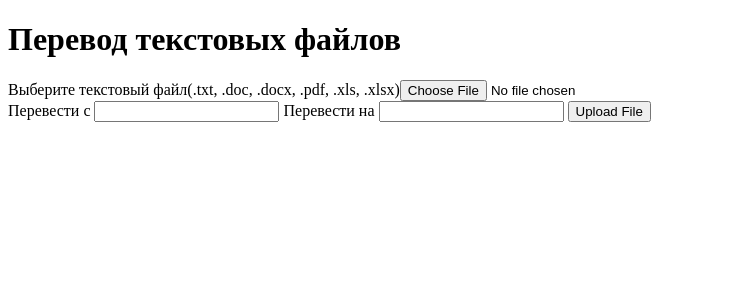
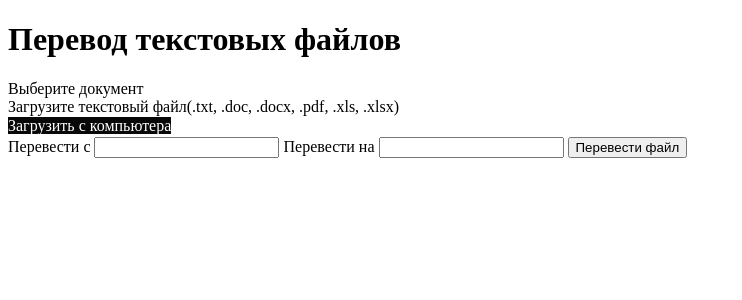
Before and after one commit to MaximTyt/DocumentTranslator, a Flask app: page / in a window 1280 px wide. Shown: the top 300 px of the page, without its empty margins (0-742 px from the left). Run offline with Flask 2, Linux system fonts and the light colour scheme.

Commit message:
Работа с .txt окончена. Теперь можно скачать, переведённый файл.

```diff
--- a/main.py
+++ b/main.py
@@ -118,11 +118,7 @@ LANGUAGES = {
     'yo': 'Йоруба',
     'zu': 'Зулу'}
 
-def read_txt(path):
-    text = ''
-    with open(path, encoding="utf_8") as f:
-        text = f.read()
-    return text
+
 
 
 def convertDocAndDocx(file_path, src_ext, dest_ext):
@@ -148,20 +144,7 @@ def convertPDFtoDocx(path):
         return path
 
 
-def read_doc_docx_pdf(path, dest_lang, src_lang):
-    origin_path = path
-    if path.endswith('.doc'):
-        path = convertDocAndDocx(path, '.doc', '.docx')
-    elif path.endswith('pdf'):
-        path = convertPDFtoDocx(path)
-    document = Document(path)
-    all_text = []
-    for p in document.paragraphs:
-        all_text.append(p.text)
-    for table in document.tables:
-        for row in table.rows:
-            for cell in row.cells:
-                all_text.append(cell.text)
+def translateText(all_text, dest_lang, src_lang):
     new_all_text = []
     for i in range(len(all_text)):
         if '\n' in all_text[i] and len(all_text[i]) > 1:
@@ -175,6 +158,8 @@ def read_doc_docx_pdf(path, dest_lang, src_lang):
         if '' in new_all_text:
             new_all_text.remove('')
     all_text = sorted(list(set(new_all_text)), reverse=True, key=len)
+    if '' in all_text:
+        all_text.remove('')
     block_list = []
     temp = ''
     for i in all_text:
@@ -191,6 +176,41 @@ def read_doc_docx_pdf(path, dest_lang, src_lang):
     for i in result:
         temp = i.split('\n')
         new_all_text.extend(temp)
+    return all_text, new_all_text
+
+
+def translate_txt(path, dest_lang, src_lang):
+    text = ''
+    with open(path, encoding="utf_8") as f:
+        text = f.read()
+    all_text = text.split('\n')
+    all_text, new_all_text = translateText(all_text, dest_lang, src_lang)
+    text_len = min(len(all_text), len(new_all_text))
+    for i in range(text_len):
+        text = text.replace(all_text[i], new_all_text[i])
+    path = path.replace('upload_files', 'translated_upload_files')
+    with open(path, 'w', encoding="utf-8") as f:
+        f.write(text)
+    f.close()
+    shutil.rmtree('upload_files')
+
+
+def translate_doc_docx_pdf(path, dest_lang, src_lang):
+    origin_path = path
+    if path.endswith('.doc'):
+        path = convertDocAndDocx(path, '.doc', '.docx')
+    elif path.endswith('pdf'):
+        path = convertPDFtoDocx(path)
+    document = Document(path)
+    all_text = []
+    for p in document.paragraphs:
+        all_text.append(p.text)
+    for table in document.tables:
+        for row in table.rows:
+            for cell in row.cells:
+                all_text.append(cell.text)
+
+    all_text, new_all_text = translateText(all_text, dest_lang, src_lang)
 
     text_len = min(len(all_text), len(new_all_text))
     for i in range(text_len):
@@ -210,5 +230,4 @@ def read_doc_docx_pdf(path, dest_lang, src_lang):
     if origin_path.lower().endswith('.pdf'):
         pythoncom.CoInitialize()
         convert(os.path.abspath(path), os.path.abspath(path.replace('.docx', '.pdf')))
-        os.remove(path)
     shutil.rmtree('upload_files')
--- a/server.py
+++ b/server.py
@@ -1,20 +1,23 @@
-from flask import Flask, render_template, request
+from flask import Flask, render_template, request, send_file
 from flask_wtf import FlaskForm
 from wtforms import FileField, SubmitField
 from werkzeug.utils import secure_filename
 import os
-from main import read_doc_docx_pdf, LANGUAGES
-
+import shutil
+from main import translate_doc_docx_pdf, translate_txt, LANGUAGES
+file = None
+isTranlated = False
 app = Flask(__name__)
 app.config['SECRET_KEY'] = 'supersecretkey'
 app.config['UPLOAD_FOLDER'] = 'upload_files'
 
 class UploadFileForm(FlaskForm):
     file = FileField('File')
-    submit = SubmitField("Upload File")
-
+    submit = SubmitField("Перевести файл")
+    download = SubmitField("Скачать файл")
+    back = SubmitField("Вернуться")
 def get_key(value):
-    for k,v in LANGUAGES.items():
+    for k, v in LANGUAGES.items():
         if v == value:
             return k
 
@@ -22,6 +25,8 @@ def get_key(value):
 @app.route('/', methods=['GET', 'POST'])
 @app.route('/home', methods=['GET', 'POST'])
 def home():
+    global isTranlated
+    global file
     form = UploadFileForm()
     if form.validate_on_submit():
         src_lang, dest_lang = 'auto', 'en'
@@ -29,19 +34,32 @@ def home():
             src_lang = get_key(request.form.get('inp_src'))
         if request.form.get('inp_dest') != '':
             dest_lang = get_key(request.form.get('inp_dest'))
-        file = form.file.data
-        if file:
+        if not file:
+            file = form.file.data
+        if file and isTranlated:
+            if form.download.data:
+                return send_file('translated_upload_files/' + file.filename, as_attachment=True)
+            if form.back.data:
+                shutil.rmtree('translated_upload_files')
+                file = None
+                isTranlated = False
+                return render_template('index.html', form=form, langs=list(LANGUAGES.values()), file=isTranlated)
+        elif file:
             os.mkdir('upload_files')
-            if not os.path.isdir('translated_upload_files'):
-                os.mkdir('translated_upload_files')
-            file.save(os.path.join(os.path.abspath(os.path.dirname(__file__)), app.config['UPLOAD_FOLDER'],
-                                   file.filename))
+            os.mkdir('translated_upload_files')
+            file.save(os.path.join(app.config['UPLOAD_FOLDER'], file.filename))
             if file.filename.lower().endswith('.docx') or file.filename.lower().endswith('.doc')\
                     or file.filename.lower().endswith('.pdf'):
-                read_doc_docx_pdf('upload_files/' + file.filename, dest_lang, src_lang)
-
-            return "Файл был переведён успешно!"
-    return render_template('index.html', form=form, langs=list(LANGUAGES.values()))
+                translate_doc_docx_pdf('upload_files/' + file.filename, dest_lang, src_lang)
+            elif file.filename.lower().endswith('.txt'):
+                translate_txt('upload_files/' + file.filename, dest_lang, src_lang)
+            isTranlated = True
+            return render_template('index.html', form=form, langs=list(LANGUAGES.values()), file=isTranlated)
+        else:
+            isTranlated = False
+    file = None
+    isTranlated = False
+    return render_template('index.html', form=form, langs=list(LANGUAGES.values()), file=isTranlated)
 
 
 if __name__ == '__main__':
--- /dev/null
+++ b/static/styles/styles.css
@@ -0,0 +1,33 @@
+.btn {
+    width: 300px;
+    height: 40px;
+    background-color: rgb(8,8,8);
+    align-content: center;
+    color: white;
+}
+.btn:hover {
+    background: rgb(247,151,30);
+    color: rgb(8,8,8);
+}
+.CQQi5b {
+    background: rgb(26,115,232);
+    border-radius: 4px;
+    box-sizing: border-box;
+    color: #fff;
+    cursor: pointer;
+    display: inline-block;
+    font-family: "Google Sans",sans-serif;
+    font-size: 14px;
+    font-weight: 500;
+    letter-spacing: .3px;
+    line-height: 16px;
+    height: 36px;
+    margin: 24px 16px 0;
+    padding: 10px 12px;
+}
+.file {
+    visibility: hidden
+}
+.form-group {
+    margin-bottom: 1rem;
+}
--- a/templates/index.html
+++ b/templates/index.html
@@ -3,15 +3,17 @@
 <head>
     <meta charset="UTF-8">
     <title>Document</title>
-    <script>
-        $(document).ready(function() {$("#lang_scr").select2();});
-    </script>
+    <link rel="stylesheet" href="../static/styles/styles.css" />
 </head>
 <body>
     <h1>Перевод текстовых файлов</h1>
     <form method="POST" enctype="multipart/form-data">
         {{form.hidden_tag()}}
-        Выберите текстовый файл(.txt, .doc, .docx, .pdf, .xls, .xlsx){{form.file(accept=".txt, .doc, .docx, .pdf, .xls, .xlsx")}}<br/>
+        {% if not file %}
+        Выберите документ<br/>
+        Загрузите текстовый файл(.txt, .doc, .docx, .pdf, .xls, .xlsx)<br/>
+        <label for='cf' class="btn">Загрузить с компьютера</label>
+        {{form.file(accept=".txt, .doc, .docx, .pdf, .xls, .xlsx", id='cf', class='file')}}<br/>
         Перевести с
         <input list="lang_scr" id='inp_src' name="inp_src">
         <datalist id="lang_scr" name="lang_scr" >
@@ -28,8 +30,16 @@
             <option value="{{lang}}">{{lang}}</option>
             {% endfor %}
         </datalist>
-
         {{form.submit()}}
+        {% endif %}
+        <div >
+        {% if file%}
+            <label>Хотите скачать переведённый файл?</label>
+            {{form.download()}}<br/>
+            <label>Хотите перевести документы ещё раз?</label>
+            {{form.back()}}
+        {% endif %}
+        </div>
     </form>
 </body>
     <script type="text/javascript">
```
